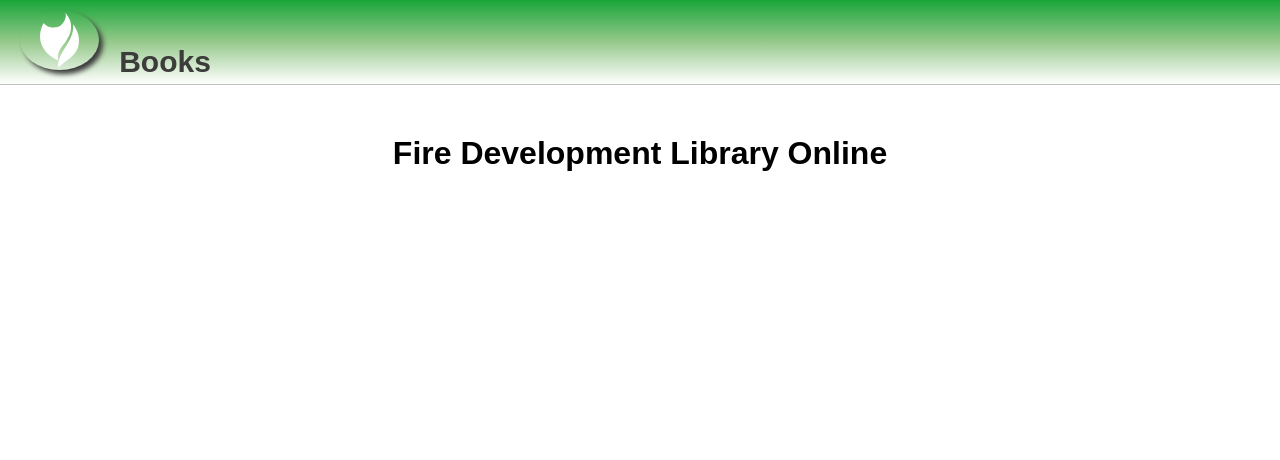
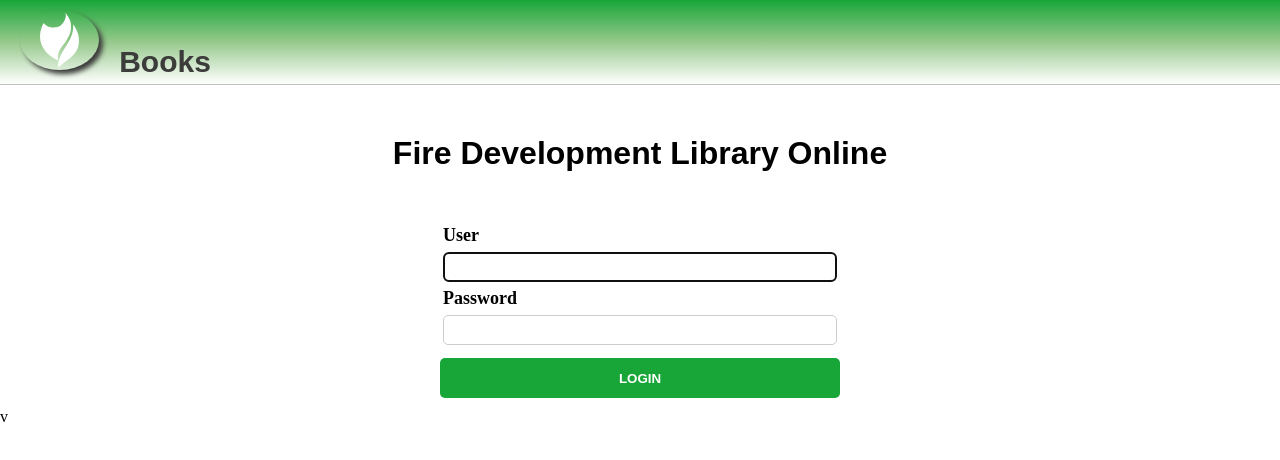
Before and after one commit to RenanFrancaDev/Online_Library, a React (Vite) app: page / in a window 1280 px wide. Shown: the top 460 px of the page. Built offline with nearby package versions, Linux system fonts and the light colour scheme.

Commit message:
Login done

```diff
--- a/index.html
+++ b/index.html
@@ -4,7 +4,7 @@
     <meta charset="UTF-8" />
     <link rel="icon" type="image/svg+xml" href="/vite.svg" />
     <meta name="viewport" content="width=device-width, initial-scale=1.0" />
-    <title>Vite + React</title>
+    <title>Library</title>
   </head>
   <body>
     <div id="root"></div>
--- /dev/null
+++ b/src/api/UserService.js
@@ -0,0 +1,28 @@
+import axios from "axios";
+
+const BASE_URL = "https://biblioteca-api-rho.vercel.app/user"
+
+export class UserService{
+    static getUsers(){
+        return axios.get(`${BASE_URL}/get-users`);
+    }
+
+    static getUser(name, password){
+        return axios.get(`${BASE_URL}/get-user/${name, password}`);
+    }
+
+    static createUser(body){
+        return axios.post(`${BASE_URL}/create`,body);
+    }
+
+    static updateBook(id,body){
+        return axios.put(`${BASE_URL}/edit/${id}`,body);
+    }
+
+    static deleteBook(id){
+        return axios.delete(`${BASE_URL}/delete/${id}`);
+    }
+
+}
+
+export default UserService
--- a/src/components/Header/Header.jsx
+++ b/src/components/Header/Header.jsx
@@ -8,7 +8,7 @@
     <div className='header'>
         <Link to="/"><img src={logo}/></Link>
         <ul>
-            <li><Link to="/books">Books</Link></li>
+            <li>Books</li>
         </ul>
     </div>
   )
--- a/src/components/Header/index.scss
+++ b/src/components/Header/index.scss
@@ -25,15 +25,13 @@
         li{
             display: flex;
             margin:0px;
-        }
-
-        a{
             color: $fire-gray;
             text-decoration: none;
             font-size: 30px;
             transform: translateY(20px);
         }
-        a:hover{
+
+        li:hover{
             background-color: #ffffff41;
             color:#303030;
 
--- a/src/views/Books/Books.jsx
+++ b/src/views/Books/Books.jsx
@@ -11,7 +11,7 @@
 
   async function getBooks(){
     const {data} = await BookService.getBooks();
-    const response = data.resposta;
+    const response = data.response;
     setBooks(response);
     console.log(books);
   }
@@ -39,7 +39,7 @@
     <Header/>
     <Submenu/>
     <div className='books'>
-        <h1>What book would you like to read today</h1>
+        <h1>What book would you like to read today?</h1>
         <ul>
         {books.map((book) =>(
           <li key={book._id}>
--- a/src/views/EditBook/BookEdit.jsx
+++ b/src/views/EditBook/BookEdit.jsx
@@ -13,7 +13,7 @@
 
   async function getBook(){
     const {data} = await BookService.getBook(bookId);
-    setBook(data.resposta);
+    setBook(data.response);
   }
 
   async function editBook(){
--- a/src/views/Home/Home.jsx
+++ b/src/views/Home/Home.jsx
@@ -1,11 +1,51 @@
+import { Link } from "react-router-dom";
 import Header from "../../components/Header/Header";
 import "./index.scss";
+import { UserService } from "../../api/UserService"
+import { useState } from "react";
+import { useNavigate } from "react-router-dom";
 
 const Home = () => {
+
+  let [user, setUser] = useState([])
+
+  const navigate = useNavigate();
+
+  async function getLogin(){
+
+    const body = {
+      user: user.name,
+      password: user.password
+    }
+    if(user.name && user.password){
+      const {data} = await UserService.getUsers(user.name, user.pasword, body);
+      const users = data.response;
+      console.log(users)
+      const userFound = users.filter((users) => users.name == user.name && users.password == user.password)
+      console.log(userFound)
+        if(userFound.length > 0){
+        navigate("/books")
+        }else{
+        alert("Login ou senha incorretas");
+        }
+      }
+    }
+
   return (
     <div className='home'>
       <Header/>
       <h1>Fire Development Library Online</h1>
+      <div>
+        <form>
+          <div className="form-group">
+            <label htmlFor="user">User</label>
+            <input type="text" required id="user" name="user" autoFocus onChange={(event)=>{ setUser({...user, name: event.target.value})}}></input>
+            <label htmlFor="password">Password</label>
+            <input type="password" required id="password" name="password" onChange={(event)=>{ setUser({...user, password: event.target.value})}}/>
+            <Link><button onClick={()=>{getLogin()}}>Login</button></Link>
+          </div>
+        </form>v
+      </div>
     </div>
   )
 }
--- a/src/views/Home/index.scss
+++ b/src/views/Home/index.scss
@@ -1,3 +1,5 @@
+@use "../../sass/variables" as *;
+
 .home{
 
     h1{
@@ -7,4 +9,38 @@
         font-family: Arial, Helvetica, sans-serif;
         margin:50px;
     }
+
+    .form-group{
+        margin: 0 auto;
+        display: flex;
+        width:400px;
+        flex-direction: column;
+
+        input{
+            margin:3px;
+            padding:5px;
+            height:30px;
+            font-size:12pt;
+            border-radius: 5px;
+            border: 1px solid #CCC;
+        }
+        label{
+            margin:3px;
+            font-weight: bold;
+            font-size: 18px;
+        }
+
+        button{
+            margin:10px 0px;
+            width:100%;
+            height:40px;
+            color:white;
+            text-transform: uppercase;
+            font-weight: bold;
+            border:0px;
+            border-radius:5px;
+            background-color: $fire-green;
+            cursor:pointer;
+        }
+    }
 }
```
Also changed, not shown: 1 other file (tests, documents, lock files or other folders).
